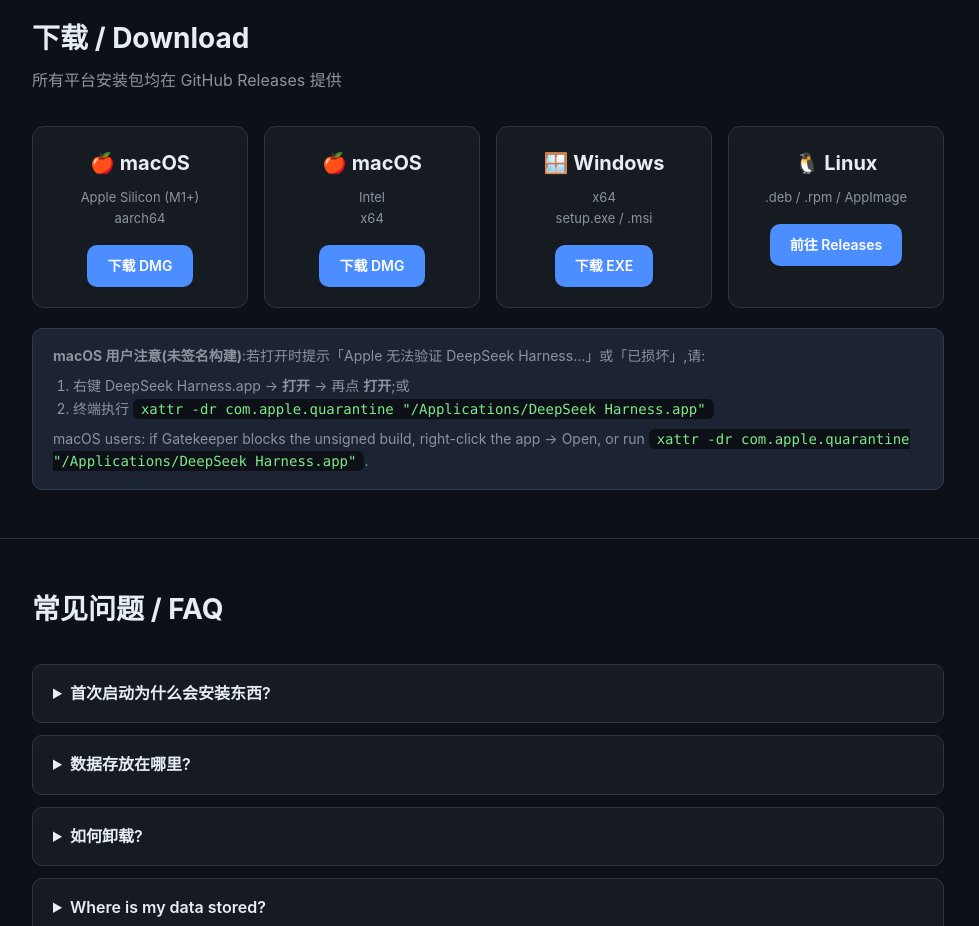
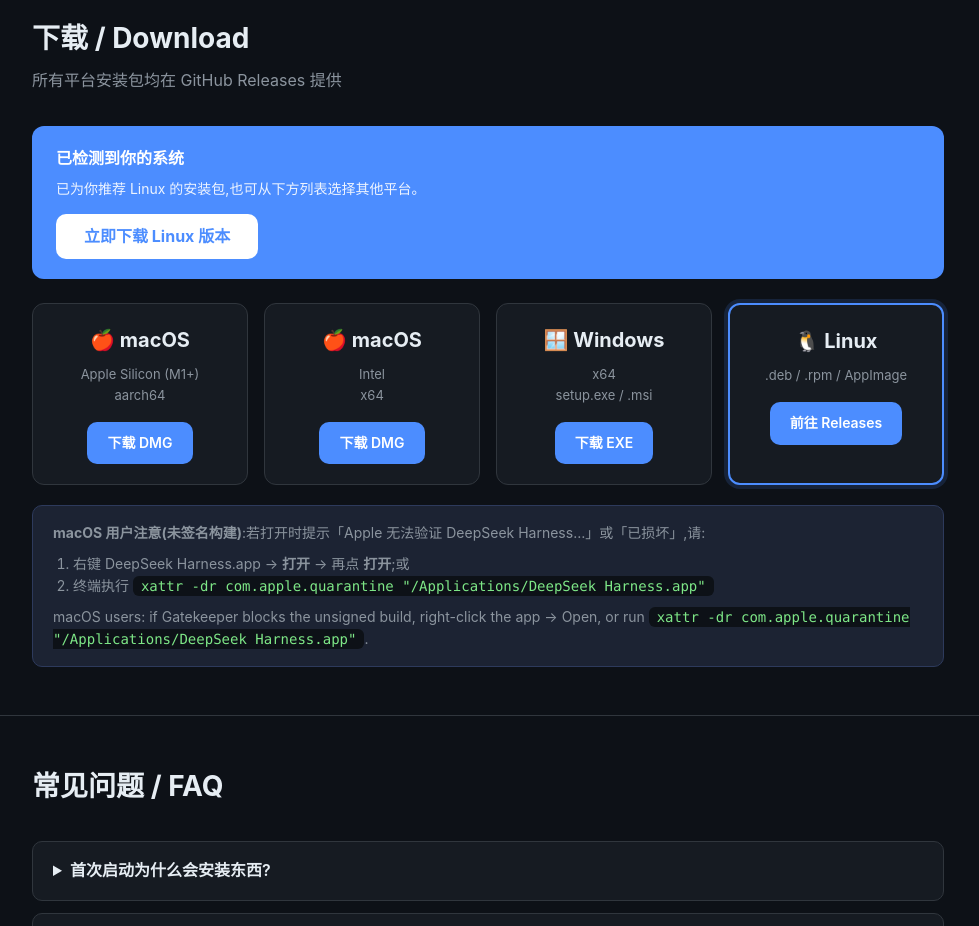
Before and after one commit to hialuoy/deepseek-harness-desktop, a website: page docs/index.html in a window 1280 px wide. Shown: the part 980-1906 px from the top of the page, without its empty margins (152-1131 px from the left). Drawn offline with Linux system fonts and the light colour scheme.

Commit message:
docs: auto-detect OS and recommend matching download on landing page

```diff
--- a/docs/index.html
+++ b/docs/index.html
@@ -141,23 +141,28 @@
     <div class="container">
       <h2>下载 / Download</h2>
       <p class="section-sub">所有平台安装包均在 GitHub Releases 提供</p>
+      <div class="auto-detect" id="auto-detect" style="display:none; background: var(--accent); color:#fff; border-radius:12px; padding:20px 24px; margin-bottom:24px;">
+        <strong id="detect-title">已检测到你的系统</strong>
+        <div id="detect-desc" style="margin-top:6px; font-size:14px; opacity:.9;"></div>
+        <a id="detect-btn" class="btn" style="display:inline-block; margin-top:14px; background:#fff; color:var(--accent); padding:10px 28px; border-radius:10px; font-weight:700; text-decoration:none;">立即下载</a>
+      </div>
       <div class="downloads">
-        <div class="dl-card">
+        <div class="dl-card" data-os="macos" data-arch="arm64">
           <div class="os">🍎 macOS</div>
           <div class="desc">Apple Silicon (M1+)<br/>aarch64</div>
           <a class="btn btn-primary" href="https://github.com/hialuoy/deepseek-harness-desktop/releases/latest/download/DeepSeek.Harness_1.0.0_aarch64.dmg">下载 DMG</a>
         </div>
-        <div class="dl-card">
+        <div class="dl-card" data-os="macos" data-arch="x64">
           <div class="os">🍎 macOS</div>
           <div class="desc">Intel<br/>x64</div>
           <a class="btn btn-primary" href="https://github.com/hialuoy/deepseek-harness-desktop/releases/latest/download/DeepSeek.Harness_1.0.0_x64.dmg">下载 DMG</a>
         </div>
-        <div class="dl-card">
+        <div class="dl-card" data-os="windows">
           <div class="os">🪟 Windows</div>
           <div class="desc">x64<br/>setup.exe / .msi</div>
           <a class="btn btn-primary" href="https://github.com/hialuoy/deepseek-harness-desktop/releases/latest/download/DeepSeek.Harness_1.0.0_x64-setup.exe">下载 EXE</a>
         </div>
-        <div class="dl-card">
+        <div class="dl-card" data-os="linux">
           <div class="os">🐧 Linux</div>
           <div class="desc">.deb / .rpm / AppImage</div>
           <a class="btn btn-primary" href="https://github.com/hialuoy/deepseek-harness-desktop/releases/latest">前往 Releases</a>
@@ -205,5 +210,60 @@
     </div>
   </footer>
 
+  <script>
+    (function () {
+      // Detect OS + architecture, highlight the matching card and offer a
+      // one-click download banner. Falls back to no highlight when unknown.
+      var ua = navigator.userAgent;
+      var os = null, arch = null, label = '';
+
+      if (/Macintosh|Mac OS X|macOS/i.test(ua)) {
+        os = 'macos';
+        // UA cannot distinguish Apple Silicon from Intel; use UA-CH when
+        // available, otherwise present both cards for the user to choose.
+        var uaData = navigator.userAgentData;
+        if (uaData && uaData.architecture) {
+          arch = /arm|aarch64/i.test(uaData.architecture) ? 'arm64' : 'x64';
+        }
+        label = arch ? ('macOS ' + (arch === 'arm64' ? 'Apple Silicon' : 'Intel')) : 'macOS';
+      } else if (/Windows/i.test(ua)) {
+        os = 'windows';
+        label = 'Windows x64';
+      } else if (/Linux/i.test(ua)) {
+        os = 'linux';
+        label = 'Linux';
+      }
+
+      if (os) {
+        var cards = document.querySelectorAll('.dl-card');
+        cards.forEach(function (c) {
+          var cOs = c.getAttribute('data-os');
+          var cArch = c.getAttribute('data-arch');
+          var match = cOs === os && (!cArch || !arch || cArch === arch);
+          if (match) {
+            c.style.border = '2px solid var(--accent)';
+            c.style.boxShadow = '0 0 0 4px rgba(76,141,255,.15)';
+          }
+        });
+        var banner = document.getElementById('auto-detect');
+        var btn = document.getElementById('detect-btn');
+        var desc = document.getElementById('detect-desc');
+        var matched = document.querySelector('.dl-card[data-os="' + os + '"]' + (arch ? '[data-arch="' + arch + '"]' : ''));
+        if (matched && btn) {
+          btn.href = matched.querySelector('a').href;
+          btn.textContent = '立即下载 ' + label + ' 版本';
+          desc.textContent = '已为你推荐 ' + label + ' 的安装包,也可从下方列表选择其他平台。';
+          banner.style.display = 'block';
+        } else if (os === 'macos') {
+          // Architecture unknown: point at the Releases page and let the user pick.
+          btn.href = 'https://github.com/hialuoy/deepseek-harness-desktop/releases/latest';
+          btn.textContent = '前往下载页选择芯片版本';
+          desc.textContent = '已检测到 macOS,请在下载页选择 Apple Silicon (M1+) 或 Intel 版本。';
+          banner.style.display = 'block';
+        }
+      }
+    })();
+  </script>
+
 </body>
 </html>
```
